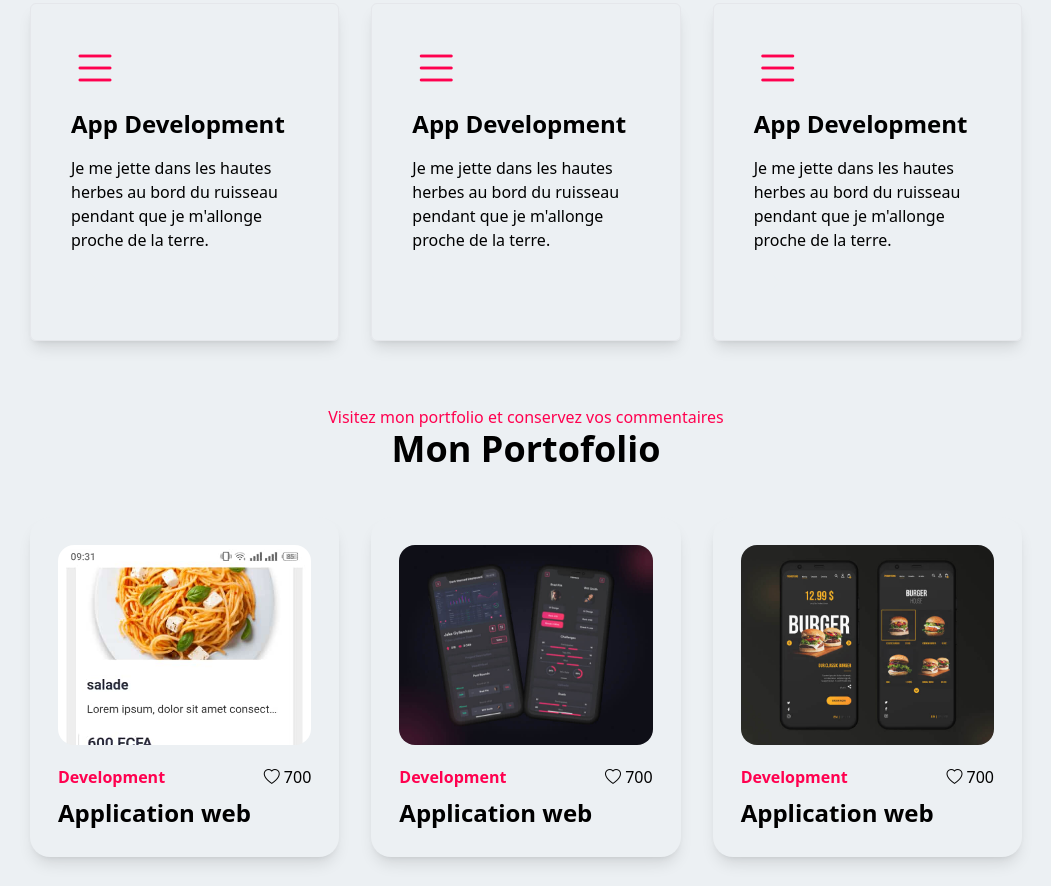
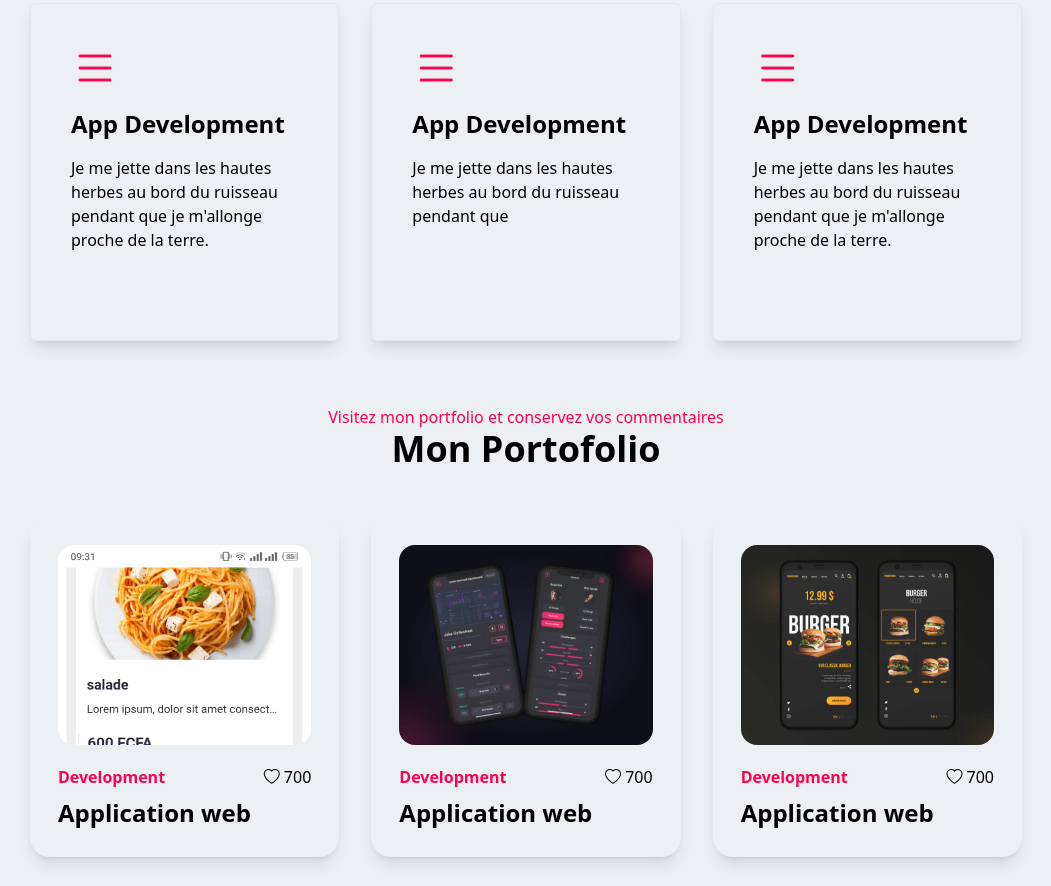
Before and after one commit to ntsociety/portfolio, a website: page index.html in a window 1280 px wide. Shown: the part 1269-2155 px from the top of the page, without its empty margins (114-1165 px from the left). Drawn offline with nearby package versions, Linux system fonts and the light colour scheme.

Commit message:
Portfolio V1

```diff
--- a/index.html
+++ b/index.html
@@ -210,7 +210,6 @@
             <h3 class="text-2xl font-bold my-4">App Development</h3>
             <p class="mb-3">
               Je me jette dans les hautes herbes au bord du ruisseau pendant que
-              je m'allonge proche de la terre.
             </p>
             <i class="bi bi-arrow-right text-3xl bot text-[#ECF0F3]"></i>
           </div>
```
